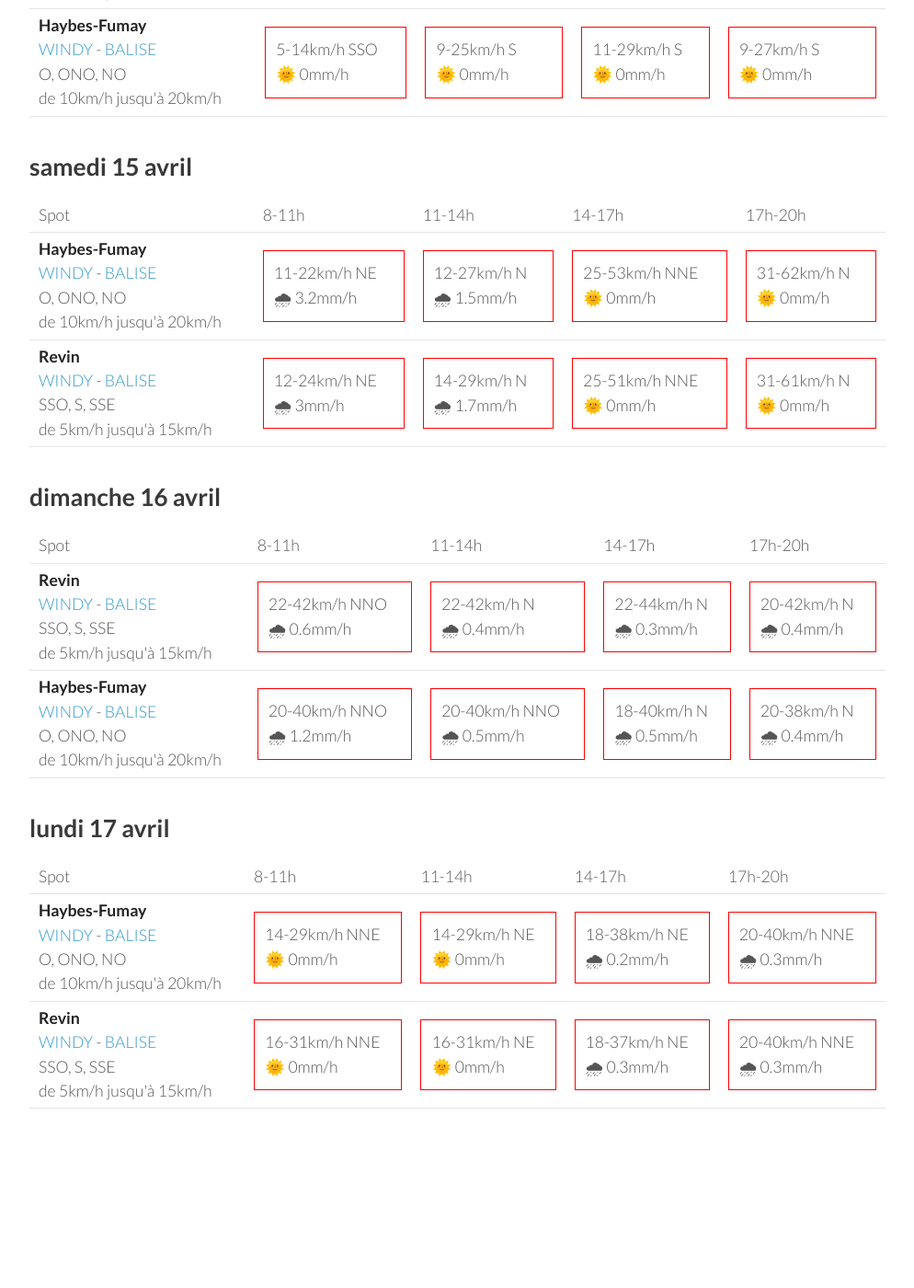
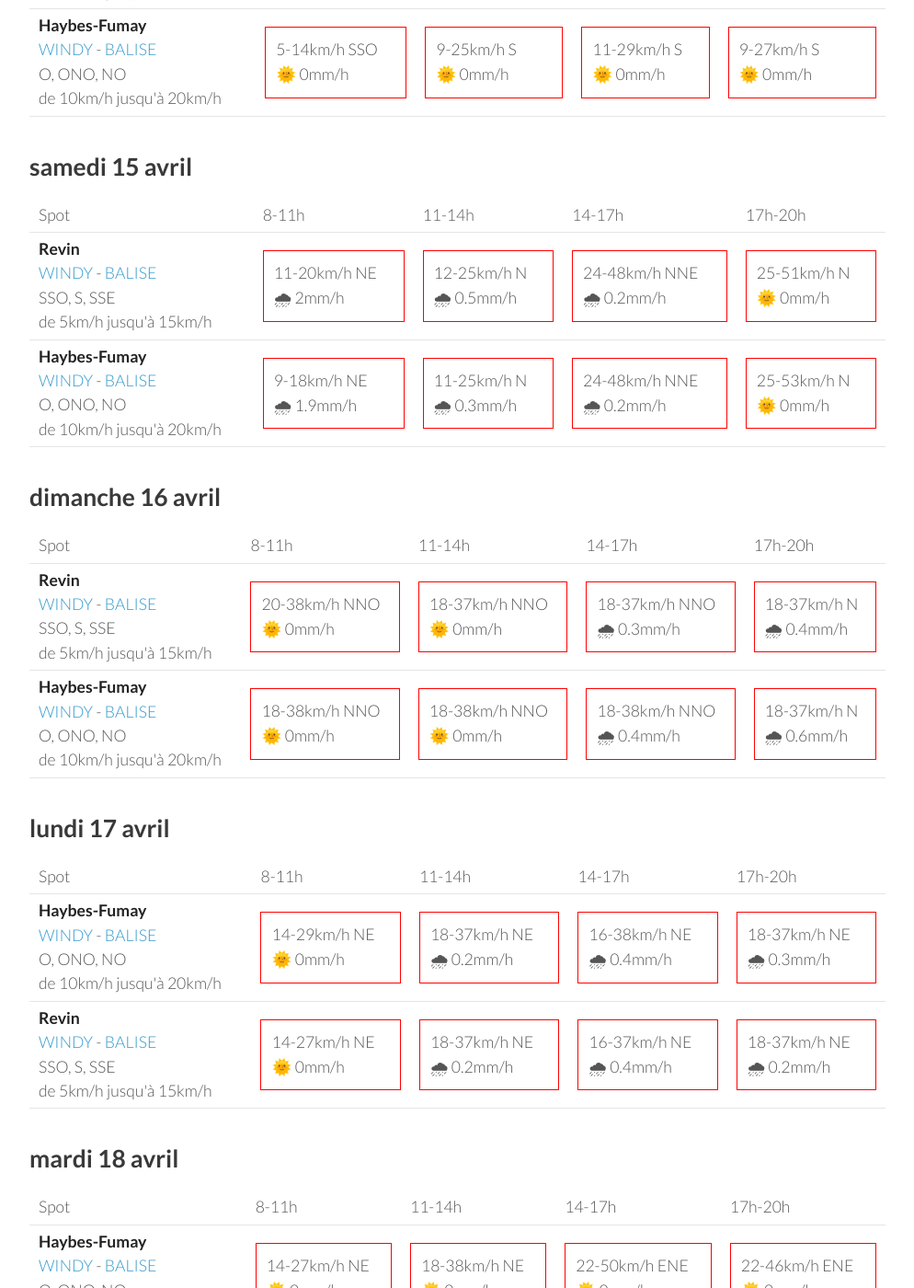
Before and after one commit to parapente-dans-le-nord/parapente-dans-le-nord.github.io, a Jekyll site: the page built from ardennes.markdown, in a window 1280 px wide and 1400 px high, scrolled down 833 px. Shown: the whole window at 92% size, without its empty margins (26-1020 px from the left). Built offline with Jekyll 4.4.1, drawn with Linux system fonts in a browser that asks for light colours; before the commit the page ends 2166 px from its top, so only the background shows below that; some of the changed text lies outside the part shown.

Commit message:
update index.markdown

```diff
--- a/ardennes.markdown
+++ b/ardennes.markdown
@@ -94,22 +94,22 @@ page mise à jour le jeudi 13 avril 06:10
       <td>17h-20h</td>
     </tr>
 <tr>
-        <td><strong>Haybes-Fumay</strong><br><a href="https://windy.com/49.998/4.715?49.913,4.738,10">WINDY</a> - <span class=""><a href="http://www.balisemeteo.com/balise.php?idBalise=104">BALISE</a> </span><br> <span class="vent-favorable">O, ONO, NO</span><br><span class="force-vent">de 10km/h jusqu'à 20km/h</span> </td>
+        <td><strong>Revin</strong><br><a href="https://windy.com/49.948/4.625?49.543,4.625,8">WINDY</a> - <span class=""><a href="http://www.balisemeteo.com/balise.php?idBalise=5019">BALISE</a> </span><br> <span class="vent-favorable">SSO, S, SSE</span><br><span class="force-vent">de 5km/h jusqu'à 15km/h</span> </td>
 
-            <td><div class="not-flyable"><p>11-22km/h NE</p><p>🌧 3.2mm/h</p></div></td>
-            <td><div class="not-flyable"><p>12-27km/h N</p><p>🌧 1.5mm/h</p></div></td>
-            <td><div class="not-flyable"><p>25-53km/h NNE</p><p>🌞 0mm/h</p></div></td>
-            <td><div class="not-flyable"><p>31-62km/h N</p><p>🌞 0mm/h</p></div></td>
+            <td><div class="not-flyable"><p>11-20km/h NE</p><p>🌧 2mm/h</p></div></td>
+            <td><div class="not-flyable"><p>12-25km/h N</p><p>🌧 0.5mm/h</p></div></td>
+            <td><div class="not-flyable"><p>24-48km/h NNE</p><p>🌧 0.2mm/h</p></div></td>
+            <td><div class="not-flyable"><p>25-51km/h N</p><p>🌞 0mm/h</p></div></td>
 
 
     </tr>
 <tr>
-        <td><strong>Revin</strong><br><a href="https://windy.com/49.948/4.625?49.543,4.625,8">WINDY</a> - <span class=""><a href="http://www.balisemeteo.com/balise.php?idBalise=5019">BALISE</a> </span><br> <span class="vent-favorable">SSO, S, SSE</span><br><span class="force-vent">de 5km/h jusqu'à 15km/h</span> </td>
+        <td><strong>Haybes-Fumay</strong><br><a href="https://windy.com/49.998/4.715?49.913,4.738,10">WINDY</a> - <span class=""><a href="http://www.balisemeteo.com/balise.php?idBalise=104">BALISE</a> </span><br> <span class="vent-favorable">O, ONO, NO</span><br><span class="force-vent">de 10km/h jusqu'à 20km/h</span> </td>
 
-            <td><div class="not-flyable"><p>12-24km/h NE</p><p>🌧 3mm/h</p></div></td>
-            <td><div class="not-flyable"><p>14-29km/h N</p><p>🌧 1.7mm/h</p></div></td>
-            <td><div class="not-flyable"><p>25-51km/h NNE</p><p>🌞 0mm/h</p></div></td>
-            <td><div class="not-flyable"><p>31-61km/h N</p><p>🌞 0mm/h</p></div></td>
+            <td><div class="not-flyable"><p>9-18km/h NE</p><p>🌧 1.9mm/h</p></div></td>
+            <td><div class="not-flyable"><p>11-25km/h N</p><p>🌧 0.3mm/h</p></div></td>
+            <td><div class="not-flyable"><p>24-48km/h NNE</p><p>🌧 0.2mm/h</p></div></td>
+            <td><div class="not-flyable"><p>25-53km/h N</p><p>🌞 0mm/h</p></div></td>
 
 
     </tr>
@@ -132,20 +132,20 @@ page mise à jour le jeudi 13 avril 06:10
 <tr>
         <td><strong>Revin</strong><br><a href="https://windy.com/49.948/4.625?49.543,4.625,8">WINDY</a> - <span class=""><a href="http://www.balisemeteo.com/balise.php?idBalise=5019">BALISE</a> </span><br> <span class="vent-favorable">SSO, S, SSE</span><br><span class="force-vent">de 5km/h jusqu'à 15km/h</span> </td>
 
-            <td><div class="not-flyable"><p>22-42km/h NNO</p><p>🌧 0.6mm/h</p></div></td>
-            <td><div class="not-flyable"><p>22-42km/h N</p><p>🌧 0.4mm/h</p></div></td>
-            <td><div class="not-flyable"><p>22-44km/h N</p><p>🌧 0.3mm/h</p></div></td>
-            <td><div class="not-flyable"><p>20-42km/h N</p><p>🌧 0.4mm/h</p></div></td>
+            <td><div class="not-flyable"><p>20-38km/h NNO</p><p>🌞 0mm/h</p></div></td>
+            <td><div class="not-flyable"><p>18-37km/h NNO</p><p>🌞 0mm/h</p></div></td>
+            <td><div class="not-flyable"><p>18-37km/h NNO</p><p>🌧 0.3mm/h</p></div></td>
+            <td><div class="not-flyable"><p>18-37km/h N</p><p>🌧 0.4mm/h</p></div></td>
 
 
     </tr>
 <tr>
         <td><strong>Haybes-Fumay</strong><br><a href="https://windy.com/49.998/4.715?49.913,4.738,10">WINDY</a> - <span class=""><a href="http://www.balisemeteo.com/balise.php?idBalise=104">BALISE</a> </span><br> <span class="vent-favorable">O, ONO, NO</span><br><span class="force-vent">de 10km/h jusqu'à 20km/h</span> </td>
 
-            <td><div class="not-flyable"><p>20-40km/h NNO</p><p>🌧 1.2mm/h</p></div></td>
-            <td><div class="not-flyable"><p>20-40km/h NNO</p><p>🌧 0.5mm/h</p></div></td>
-            <td><div class="not-flyable"><p>18-40km/h N</p><p>🌧 0.5mm/h</p></div></td>
-            <td><div class="not-flyable"><p>20-38km/h N</p><p>🌧 0.4mm/h</p></div></td>
+            <td><div class="not-flyable"><p>18-38km/h NNO</p><p>🌞 0mm/h</p></div></td>
+            <td><div class="not-flyable"><p>18-38km/h NNO</p><p>🌞 0mm/h</p></div></td>
+            <td><div class="not-flyable"><p>18-38km/h NNO</p><p>🌧 0.4mm/h</p></div></td>
+            <td><div class="not-flyable"><p>18-37km/h N</p><p>🌧 0.6mm/h</p></div></td>
 
 
     </tr>
@@ -168,20 +168,20 @@ page mise à jour le jeudi 13 avril 06:10
 <tr>
         <td><strong>Haybes-Fumay</strong><br><a href="https://windy.com/49.998/4.715?49.913,4.738,10">WINDY</a> - <span class=""><a href="http://www.balisemeteo.com/balise.php?idBalise=104">BALISE</a> </span><br> <span class="vent-favorable">O, ONO, NO</span><br><span class="force-vent">de 10km/h jusqu'à 20km/h</span> </td>
 
-            <td><div class="not-flyable"><p>14-29km/h NNE</p><p>🌞 0mm/h</p></div></td>
             <td><div class="not-flyable"><p>14-29km/h NE</p><p>🌞 0mm/h</p></div></td>
-            <td><div class="not-flyable"><p>18-38km/h NE</p><p>🌧 0.2mm/h</p></div></td>
-            <td><div class="not-flyable"><p>20-40km/h NNE</p><p>🌧 0.3mm/h</p></div></td>
+            <td><div class="not-flyable"><p>18-37km/h NE</p><p>🌧 0.2mm/h</p></div></td>
+            <td><div class="not-flyable"><p>16-38km/h NE</p><p>🌧 0.4mm/h</p></div></td>
+            <td><div class="not-flyable"><p>18-37km/h NE</p><p>🌧 0.3mm/h</p></div></td>
 
 
     </tr>
 <tr>
         <td><strong>Revin</strong><br><a href="https://windy.com/49.948/4.625?49.543,4.625,8">WINDY</a> - <span class=""><a href="http://www.balisemeteo.com/balise.php?idBalise=5019">BALISE</a> </span><br> <span class="vent-favorable">SSO, S, SSE</span><br><span class="force-vent">de 5km/h jusqu'à 15km/h</span> </td>
 
-            <td><div class="not-flyable"><p>16-31km/h NNE</p><p>🌞 0mm/h</p></div></td>
-            <td><div class="not-flyable"><p>16-31km/h NE</p><p>🌞 0mm/h</p></div></td>
-            <td><div class="not-flyable"><p>18-37km/h NE</p><p>🌧 0.3mm/h</p></div></td>
-            <td><div class="not-flyable"><p>20-40km/h NNE</p><p>🌧 0.3mm/h</p></div></td>
+            <td><div class="not-flyable"><p>14-27km/h NE</p><p>🌞 0mm/h</p></div></td>
+            <td><div class="not-flyable"><p>18-37km/h NE</p><p>🌧 0.2mm/h</p></div></td>
+            <td><div class="not-flyable"><p>16-37km/h NE</p><p>🌧 0.4mm/h</p></div></td>
+            <td><div class="not-flyable"><p>18-37km/h NE</p><p>🌧 0.2mm/h</p></div></td>
 
 
     </tr>
@@ -189,3 +189,39 @@ page mise à jour le jeudi 13 avril 06:10
 </tbody>
 </table>
 {:/}
+## mardi 18 avril
+
+{::nomarkdown}
+<table>
+  <tbody>
+    <tr>
+      <td>Spot</td>
+      <td>8-11h</td>
+      <td>11-14h</td>
+      <td>14-17h</td>
+      <td>17h-20h</td>
+    </tr>
+<tr>
+        <td><strong>Haybes-Fumay</strong><br><a href="https://windy.com/49.998/4.715?49.913,4.738,10">WINDY</a> - <span class=""><a href="http://www.balisemeteo.com/balise.php?idBalise=104">BALISE</a> </span><br> <span class="vent-favorable">O, ONO, NO</span><br><span class="force-vent">de 10km/h jusqu'à 20km/h</span> </td>
+
+            <td><div class="not-flyable"><p>14-27km/h NE</p><p>🌞 0mm/h</p></div></td>
+            <td><div class="not-flyable"><p>18-38km/h NE</p><p>🌞 0mm/h</p></div></td>
+            <td><div class="not-flyable"><p>22-50km/h ENE</p><p>🌞 0mm/h</p></div></td>
+            <td><div class="not-flyable"><p>22-46km/h ENE</p><p>🌞 0mm/h</p></div></td>
+
+
+    </tr>
+<tr>
+        <td><strong>Revin</strong><br><a href="https://windy.com/49.948/4.625?49.543,4.625,8">WINDY</a> - <span class=""><a href="http://www.balisemeteo.com/balise.php?idBalise=5019">BALISE</a> </span><br> <span class="vent-favorable">SSO, S, SSE</span><br><span class="force-vent">de 5km/h jusqu'à 15km/h</span> </td>
+
+            <td><div class="not-flyable"><p>14-29km/h NE</p><p>🌧 0.4mm/h</p></div></td>
+            <td><div class="not-flyable"><p>18-37km/h NE</p><p>🌞 0mm/h</p></div></td>
+            <td><div class="not-flyable"><p>22-50km/h ENE</p><p>🌞 0mm/h</p></div></td>
+            <td><div class="not-flyable"><p>22-44km/h ENE</p><p>🌞 0mm/h</p></div></td>
+
+
+    </tr>
+
+</tbody>
+</table>
+{:/}
```
Also changed, not shown: other parts of ardennes.markdown (+1 -1 lines).
